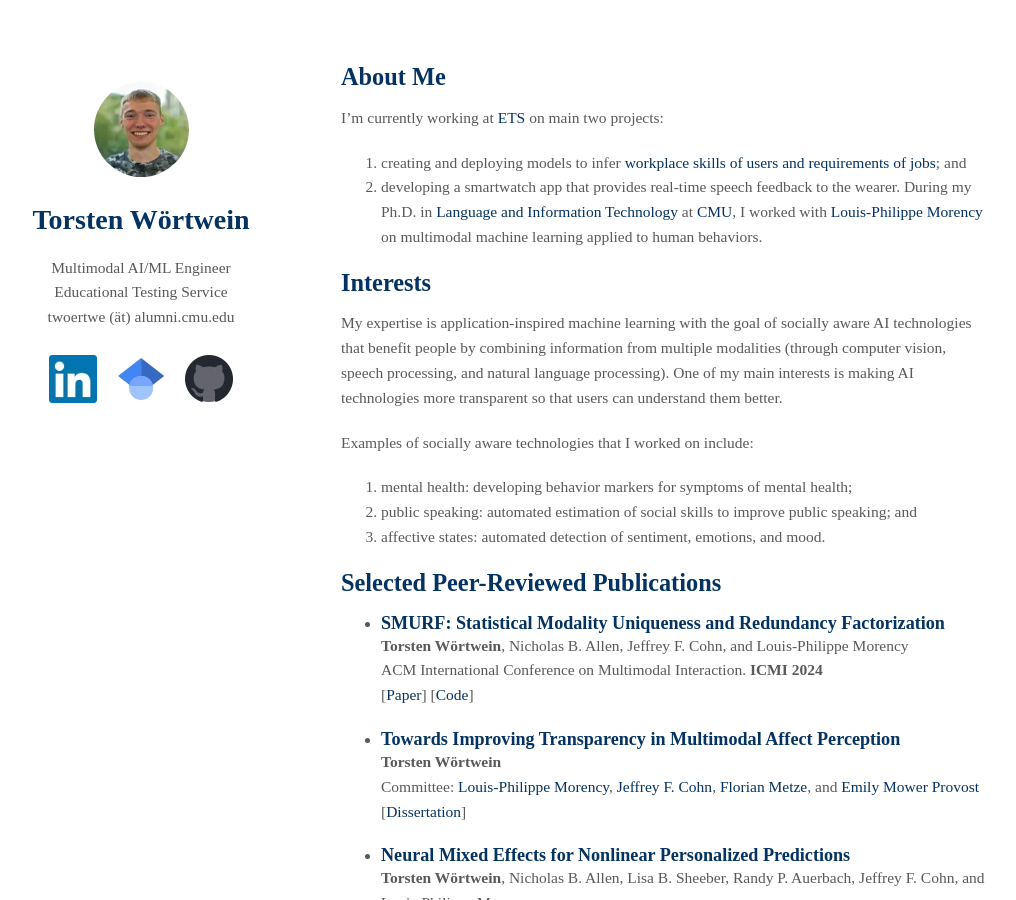
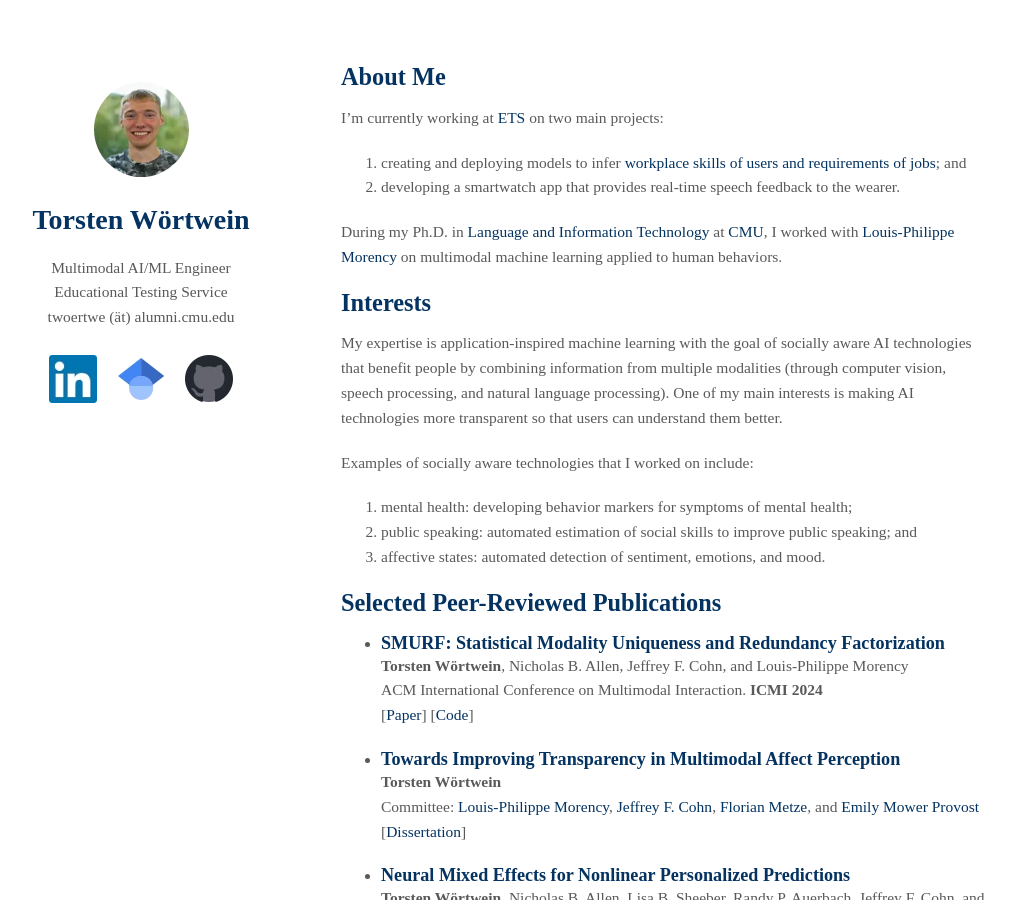
Before and after one commit to twoertwein/twoertwein.github.io, a Jekyll site: the page built from index.md, in a window 1280 px wide and 900 px high. Shown: the whole window, without its empty margins (129-1145 px from the left). Built offline with Jekyll 4.4.1, drawn with Linux system fonts in a browser that asks for light colours; our own code applies the rules of GitHub Pages for plain Markdown files.

Commit message:
formatting

```diff
--- a/index.md
+++ b/index.md
@@ -4,9 +4,10 @@ layout: homepage
 
 ## About Me
 
-I'm currently working at [ETS](https://www.ets.org/) on main two projects:
+I'm currently working at [ETS](https://www.ets.org/) on two main projects:
 1. creating and deploying models to infer [workplace skills of users and requirements of jobs](https://www.ets.org/futurenav.html); and
 2. developing a smartwatch app that provides real-time speech feedback to the wearer.
+
 During my Ph.D. in [Language and Information Technology](https://www.lti.cs.cmu.edu/) at [CMU](https://www.cmu.edu/), I worked with [Louis-Philippe Morency](https://www.cs.cmu.edu/~morency/) on multimodal machine learning applied to human behaviors.
 
 ## Interests
```
